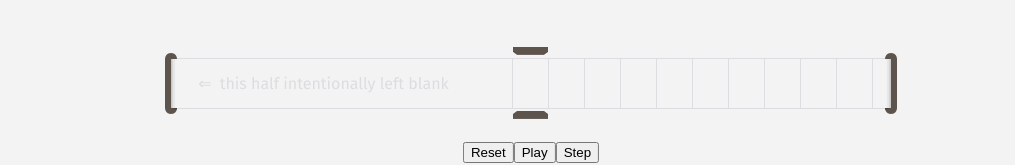
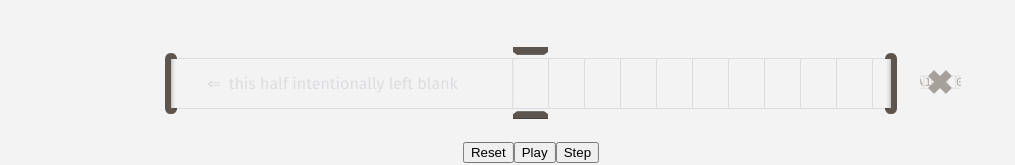
Before and after one commit to wjlewis/tm, a React (Create React App) app: page / in a window 1280 px wide. Shown: the part 602-767 px from the top of the page, without its empty margins (109-1124 px from the left). Built offline with nearby package versions, Linux system fonts and the light colour scheme.

Commit message:
Improve tape UI
I've added some functionality to automatically advance the focus to the
next tape cell when the user inputs a symbol. This allows the user to
use the tape *almost* like a normal text input, at least while inputting
characters.

```diff
--- a/src/Tape/Tape.css
+++ b/src/Tape/Tape.css
@@ -2,11 +2,11 @@
  * The tape container
  */
 .tape {
-  height: 60px;
+  height: 67px;
   border: none;
 
   position: absolute;
-  bottom: 80px;
+  bottom: 73px;
   left: 50%;
   transform: translateX(-50%);
 
@@ -16,8 +16,26 @@
 
 .tape__cells {
   display: flex;
-  height: 85%;
+  height: 51px;
   position: absolute;
+}
+
+.tape__clear-button {
+  bottom: 104px;
+
+  outline: none;
+  border: none;
+  background-color: transparent;
+  cursor: pointer;
+
+  width: 41px;
+  height: 24px;
+  background-image: url(./sprite.png);
+  background-position: -95px 0;
+}
+
+.tape__clear-button:hover {
+  background-position: -95px -24px;
 }
 
 /*
--- a/src/Tape/Tape.tsx
+++ b/src/Tape/Tape.tsx
@@ -4,15 +4,18 @@ import { Dispatch } from 'redux';
 import classNames from 'classnames';
 import { State } from '../state-mgmt/state';
 import * as A from '../state-mgmt/actions';
-import { tapeEntries, CELL_WIDTH, VISIBLE_CELL_COUNT } from '../state-mgmt/Tape';
+import { tapeEntries, focusedTapeCell, CELL_WIDTH, VISIBLE_CELL_COUNT } from '../state-mgmt/Tape';
 import { isInEditMode } from '../state-mgmt/Mode';
 import './Tape.css';
 
 export interface TapeProps {
   entries: string[];
   isEditable: boolean;
+  focusedCell: null | number;
   changeCell: (pos: number, value: string) => void;
   updateScrollLeft: (scrollLeft: number) => void;
+  focusCell: (pos: number) => void;
+  clear: () => void;
 }
 
 class Tape extends React.Component<TapeProps> {
@@ -25,7 +28,7 @@ class Tape extends React.Component<TapeProps> {
       'tape__cell--editable': isEditable,
     });
 
-    const leftPaddingWidth = CELL_WIDTH * VISIBLE_CELL_COUNT / 2 + CELL_WIDTH / 2;
+    const leftPaddingWidth = CELL_WIDTH * VISIBLE_CELL_COUNT / 2;
 
     return (
       <>
@@ -44,6 +47,7 @@ class Tape extends React.Component<TapeProps> {
                      className={cellClassName}
                      value={l}
                      onChange={this.handleCellChange(i)}
+                     onFocus={this.handleCellFocus(i)}
                      style={{ width: `${CELL_WIDTH}px` }}
                      type="text"
                      maxLength={1} />
@@ -52,6 +56,7 @@ class Tape extends React.Component<TapeProps> {
           </div>
         </div>
         {this.renderFeeders()}
+        {this.renderClearButton()}
       </>
     );
   }
@@ -62,14 +67,40 @@ class Tape extends React.Component<TapeProps> {
     }
   }
 
+  componentDidUpdate(oldProps: TapeProps) {
+    if (oldProps.focusedCell !== this.props.focusedCell && this.props.focusedCell !== null) {
+      this.updateFocus();
+    }
+  }
+
+  // After typing a character, we move the focus to the next available cell.
+  // This allows a user to use the tape almost like a normal text input.
+  private updateFocus() {
+    if (this.tapeRef.current) {
+      const cellContainer = this.tapeRef.current.childNodes[0];
+      const cellToFocus = cellContainer.childNodes[this.props.focusedCell as number + 1];
+      if (cellToFocus) (cellToFocus as HTMLInputElement).focus();
+    }
+  }
+
   private handleCellChange(pos: number) {
     return (e: React.ChangeEvent<HTMLInputElement>) => {
       this.props.changeCell(pos, e.target.value);
     };
   }
 
+  private handleCellFocus(pos: number) {
+    return () => {
+      this.props.focusCell(pos);
+    };
+  }
+
   private handleScroll = (e: any) => {
     this.props.updateScrollLeft(e.target.scrollLeft);
+  };
+
+  private handleClearButtonClick = () => {
+    this.props.clear();
   };
 
   // The read head and feeders exist entirely for aesthetic reasons; they are
@@ -89,6 +120,18 @@ class Tape extends React.Component<TapeProps> {
     );
   }
 
+  private renderClearButton() {
+    return (
+      <button className="tape__clear-button"
+              title="clear tape contents"
+              onClick={this.handleClearButtonClick}
+              style={{
+                position: 'absolute',
+                right: `calc(50% - ${CELL_WIDTH * VISIBLE_CELL_COUNT / 2 + 70}px)`,
+              }} />
+    );
+  }
+
   private renderFeeders() {
     const FEEDER_WIDTH = 12;
     return (
@@ -101,7 +144,7 @@ class Tape extends React.Component<TapeProps> {
         <div className="tape-feed tape-feed__right"
              style={{
                position: 'absolute',
-               left: `calc(50% + ${CELL_WIDTH * VISIBLE_CELL_COUNT / 2 - FEEDER_WIDTH / 2}px)`,
+               right: `calc(50% - ${CELL_WIDTH * VISIBLE_CELL_COUNT / 2 + FEEDER_WIDTH / 2}px)`,
              }} />
       </>
     );
@@ -111,11 +154,14 @@ class Tape extends React.Component<TapeProps> {
 const mapStateToProps = (state: State) => ({
   entries: tapeEntries(state),
   isEditable: isInEditMode(state),
+  focusedCell: focusedTapeCell(state),
 });
 
 const mapDispatchToProps = (dispatch: Dispatch) => ({
   changeCell: (pos: number, value: string) => dispatch(A.changeTapeCell(pos, value)),
   updateScrollLeft: (scrollLeft: number) => dispatch(A.updateScrollLeft(scrollLeft)),
+  focusCell: (pos: number) => dispatch(A.focusTapeCell(pos)),
+  clear: () => dispatch(A.clearTape()),
 });
 
 export default connect(
--- a/src/state-mgmt/Tape.ts
+++ b/src/state-mgmt/Tape.ts
@@ -8,6 +8,7 @@ export interface TapeState {
   entries: string[];
   scrollLeft: number;
   active: number;
+  focused: number | null;
 }
 
 export const CELL_WIDTH = 36;
@@ -16,7 +17,8 @@ export const VISIBLE_CELL_COUNT = 20;
 export const initTapeState: TapeState = {
   entries: repeat('', VISIBLE_CELL_COUNT),
   scrollLeft: 0,
-  active: 15,
+  active: 0,
+  focused: null,
 };
 
 // Return an array containing all of the tape entries, along with entries
@@ -24,6 +26,8 @@ export const initTapeState: TapeState = {
 export const tapeEntries = (state: State): string[] => state.entities.tape.entries;
 
 export const activeTapeCell = (state: State): number => state.entities.tape.active;
+
+export const focusedTapeCell = (state: State): null | number => state.entities.tape.focused;
 
 export const currentReadSymbol = (state: State): string => {
   const { tape } = state.entities;
@@ -36,6 +40,10 @@ export const tapeReducer = (state: State, action: Action): TapeState => {
       return changeTapeCell(state, action.payload.pos, action.payload.value);
     case A.UPDATE_SCROLL_LEFT:
       return updateScrollLeft(state, action.payload.scrollLeft);
+    case A.FOCUS_TAPE_CELL:
+      return focusTapeCell(state, action.payload.pos);
+    case A.CLEAR_TAPE:
+      return clearTape(state);
     case A.MOVE_TAPE:
       return moveTape(state, action.payload.direction);
     case A.WRITE_TAPE_SYMBOL:
@@ -48,7 +56,17 @@ export const tapeReducer = (state: State, action: Action): TapeState => {
 const changeTapeCell = (state: State, pos: number, value: string): TapeState => ({
   ...state.entities.tape,
   entries: _.update(_.clone(state.entities.tape.entries), pos, _ => value),
+  focused: value.length > 0 && state.entities.tape.focused !== null
+    ? state.entities.tape.focused + 1
+    : state.entities.tape.focused,
 });
+
+const focusTapeCell = (state: State, pos: number): TapeState => ({
+  ...state.entities.tape,
+  focused: pos,
+});
+
+const clearTape = (state: State): TapeState => initTapeState;
 
 const updateScrollLeft = (state: State, scrollLeft: number): TapeState => ({
   ...state.entities.tape,
--- a/src/state-mgmt/UndoRedo.ts
+++ b/src/state-mgmt/UndoRedo.ts
@@ -45,6 +45,8 @@ export const undoRedoReducer = (state: State, action: Action): UndoRedoState =>
         return addRecord(state, 'change transition');
       case A.CHANGE_TAPE_CELL:
         return addRecord(state, 'change tape cell');
+      case A.CLEAR_TAPE:
+        return addRecord(state, 'clear tape');
       default:
         return state.undoRedo;
     }
--- a/src/state-mgmt/actions.ts
+++ b/src/state-mgmt/actions.ts
@@ -130,10 +130,21 @@ export const changeTapeCell = (pos: number, value: string): Action => ({
   payload: { pos, value },
 });
 
+export const CLEAR_TAPE = 'CLEAR_TAPE';
+export const clearTape = (): Action => ({
+  type: CLEAR_TAPE,
+});
+
 export const UPDATE_SCROLL_LEFT = 'UPDATE_SCROLL_LEFT';
 export const updateScrollLeft = (scrollLeft: number): Action => ({
   type: UPDATE_SCROLL_LEFT,
   payload: { scrollLeft },
+});
+
+export const FOCUS_TAPE_CELL = 'FOCUS_TAPE_CELL';
+export const focusTapeCell = (pos: number): Action => ({
+  type: FOCUS_TAPE_CELL,
+  payload: { pos },
 });
 
 export const MOVE_TAPE = 'MOVE_TAPE';
```
Also changed, not shown: graphics/tape.svg, src/Tape/sprite.png.
